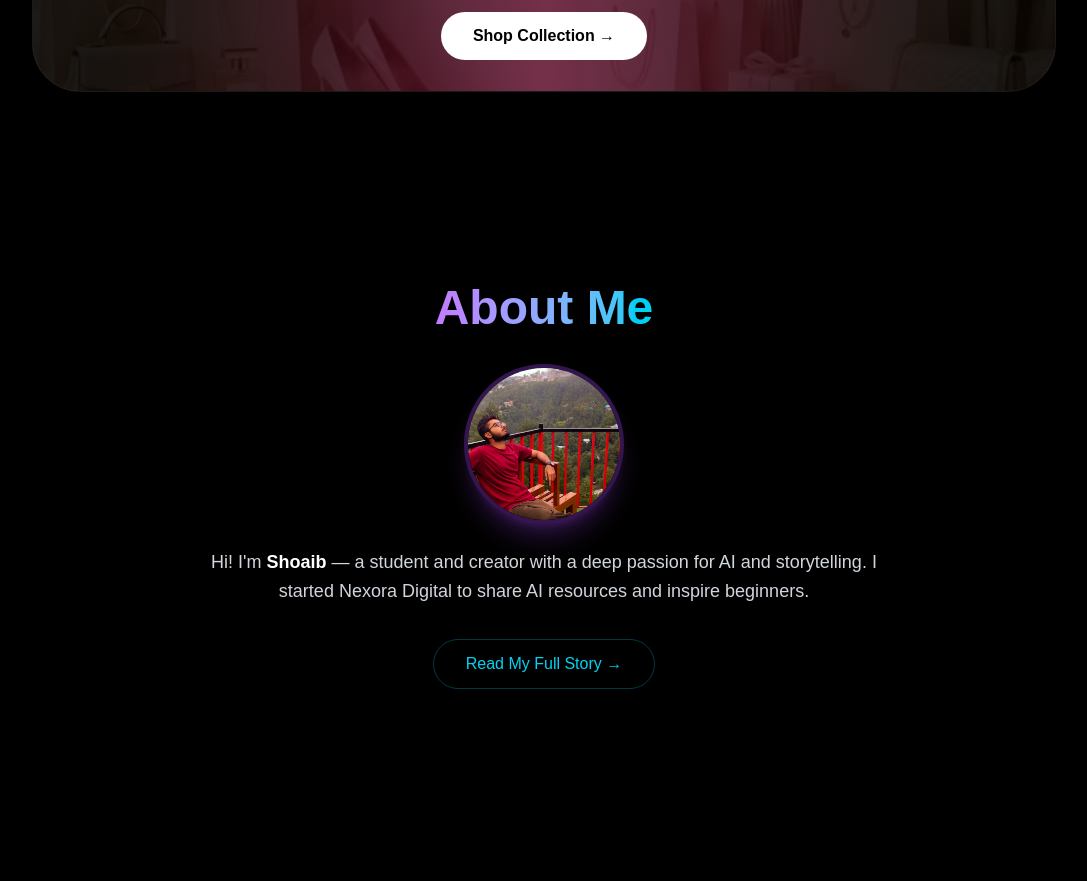
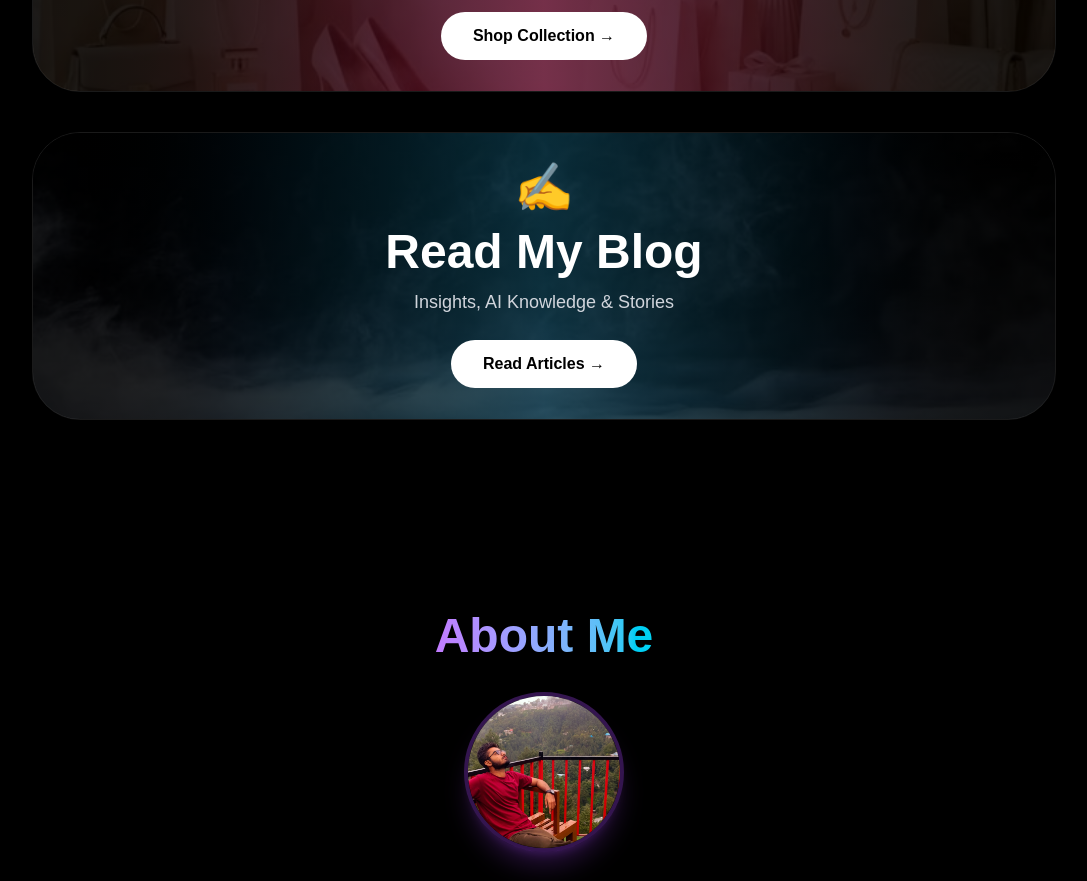
Before and after one commit to mshoaibmemon472-web/nexora-digital, a Next.js app: page / in a window 1280 px wide. Shown: the part 1420-2301 px from the top of the page, without its empty margins (96-1183 px from the left). Built offline with nearby package versions, Linux system fonts and the light colour scheme.

Commit message:
initial change

```diff
--- a/app/page.tsx
+++ b/app/page.tsx
@@ -204,6 +204,35 @@ export default function Home() {
               </div>
             </Link>
           </motion.div>
+          {/* Blog Landscape Button */}
+<motion.div
+  initial={{ opacity: 0, y: 40 }}
+  whileInView={{ opacity: 1, y: 0 }}
+  viewport={{ once: true }}
+  transition={{ duration: 0.6, delay: 0.4 }}
+>
+  <Link
+    href="/blog"
+    className="group relative flex flex-col items-center justify-center w-full h-64 md:h-72 rounded-[3rem] overflow-hidden border border-white/10 hover:border-cyan-500/50 transition-all duration-500"
+  >
+    {/* Background Image + Gradient */}
+    <div className="absolute inset-0 bg-[url('/smoke-bg.jpg')] bg-cover bg-center opacity-40 group-hover:scale-110 transition-transform duration-700" />
+    <div className="absolute inset-0 bg-gradient-to-r from-black/90 via-cyan-900/70 to-black/90 opacity-80" />
+
+    {/* Content */}
+    <div className="relative z-10 text-center px-6">
+      <div className="text-5xl mb-4">✍️</div>
+      <h2 className="text-3xl md:text-5xl font-bold text-white mb-3 group-hover:text-cyan-300 transition-colors">
+        Read My Blog
+      </h2>
+      <p className="text-gray-300 text-lg mb-6">Insights, AI Knowledge & Stories</p>
+      <span className="inline-block px-8 py-3 bg-white text-black font-bold rounded-full group-hover:bg-cyan-500 group-hover:text-white transition-colors">
+        Read Articles →
+      </span>
+    </div>
+  </Link>
+</motion.div>
+
 
         </div>
       </section>
```
